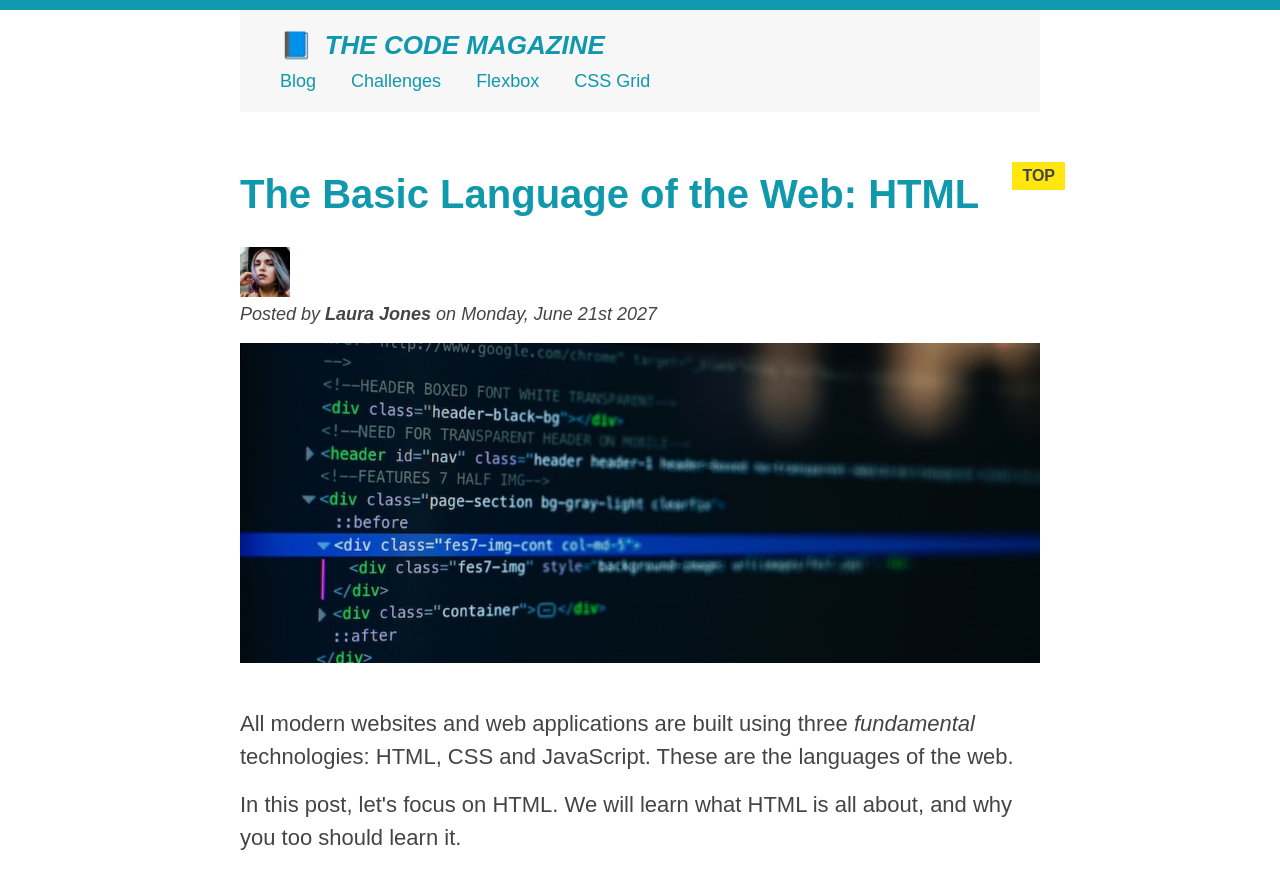
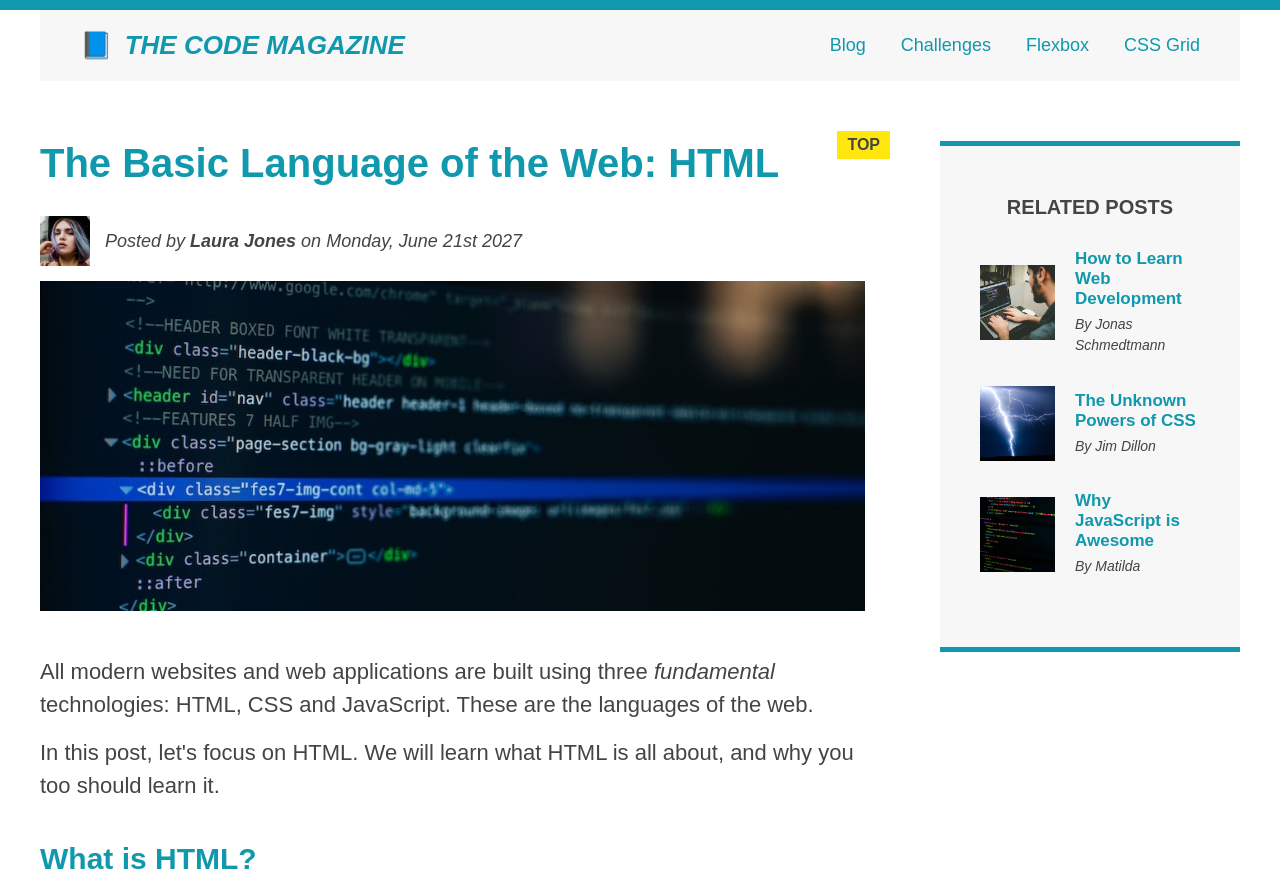
Before and after one commit to xairaven/Web-Design-Schmedtmann, a plain HTML site: page 03-CSS-Layouts/index.html in a window 1280 px wide. Shown: the top 879 px of the page. Drawn offline with Linux system fonts and the light colour scheme.

Commit message:
(Chapter 3) Projects: Blog

```diff
--- a/03-CSS-Layouts/index.html
+++ b/03-CSS-Layouts/index.html
@@ -24,26 +24,32 @@
         <nav>
             <!-- <strong>This is the navigation</strong> -->
             <a href="blog.html">Blog</a>
-            <a href="#">Challenges</a>
-            <a href="#">Flexbox</a>
-            <a href="#">CSS Grid</a>
+            <a href="Challenges">Challenges</a>
+            <a href="flexbox.html">Flexbox</a>
+            <a href="css-grid.html">CSS Grid</a>
         </nav>
+
+        <!--<div class="clear"></div>-->
     </header>
 
+    <!--    <div class="row">-->
     <article>
         <header class="post-header">
             <h2>The Basic Language of the Web: HTML</h2>
 
+            <div class="author-box">
                 <img
                         src="img/laura-jones.jpg"
                         alt="Headshot of Laura Jones"
                         height="50"
                         width="50"
+                        class="author-img"
                 />
 
-            <p id="author">
+                <p id="author" class="author">
                     Posted by <strong>Laura Jones</strong> on Monday, June 21st 2027
                 </p>
+            </div>
 
             <img
                     src="img/post-img.jpg"
@@ -123,38 +129,46 @@
         <h4>Related posts</h4>
 
         <ul class="related">
-            <li>
+            <li class="related-post">
                 <img
                         src="img/related-1.jpg"
                         alt="Person programming"
                         width="75"
                         height="75"
                 />
-                <a href="#">How to Learn Web Development</a>
+
+                <div>
+                    <a href="#" class="related-link">How to Learn Web Development</a>
                     <p class="related-author">By Jonas Schmedtmann</p>
+                </div>
             </li>
-            <li>
+            <li class="related-post">
                 <img
                         src="img/related-2.jpg"
                         alt="Lightning"
                         width="75"
                         height="75"
                 />
-                <a href="#">The Unknown Powers of CSS</a>
+                <div>
+                    <a href="#" class="related-link">The Unknown Powers of CSS</a>
                     <p class="related-author">By Jim Dillon</p>
+                </div>
             </li>
-            <li>
+            <li class="related-post">
                 <img
                         src="img/related-3.jpg"
                         alt="JavaScript code on a screen"
                         width="75"
                         height="75"
                 />
-                <a href="#">Why JavaScript is Awesome</a>
+                <div>
+                    <a href="#" class="related-link">Why JavaScript is Awesome</a>
                     <p class="related-author">By Matilda</p>
+                </div>
             </li>
         </ul>
     </aside>
+    <!--    </div>-->
 
     <footer>
         <p id="copyright" class="copyright text">
--- a/03-CSS-Layouts/style.css
+++ b/03-CSS-Layouts/style.css
@@ -1,7 +1,7 @@
 * {
-    /* border-top: 10px solid #1098ad; */
     margin: 0;
     padding: 0;
+    box-sizing: border-box;
 }
 
 /* PAGE SECTIONS */
@@ -14,7 +14,7 @@ body {
 }
 
 .container {
-    width: 800px;
+    width: 1200px;
     /* margin-left: auto;
     margin-right: auto; */
     margin: 0 auto;
@@ -26,17 +26,12 @@ body {
     padding-left: 40px;
     padding-right: 40px; */
     padding: 20px 40px;
-    margin-bottom: 60px;
     /* height: 80px; */
 }
 
 nav {
     font-size: 18px;
     /* text-align: center; */
-}
-
-article {
-    margin-bottom: 60px;
 }
 
 .post-header {
@@ -48,10 +43,7 @@ aside {
     background-color: #f7f7f7;
     border-top: 5px solid #1098ad;
     border-bottom: 5px solid #1098ad;
-    /* padding-top: 50px;
-    padding-bottom: 50px; */
-    padding: 50px 0;
-    width: 500px;
+    padding: 50px 40px;
 }
 
 /* SMALLER ELEMENTS */
@@ -82,6 +74,7 @@ h4 {
     font-size: 20px;
     text-transform: uppercase;
     text-align: center;
+    margin-bottom: 30px;
 }
 
 p {
@@ -92,7 +85,6 @@ p {
 
 ul,
 ol {
-    margin-left: 50px;
     margin-bottom: 20px;
 }
 
@@ -134,6 +126,7 @@ li:last-child {
 
 .related {
     list-style: none;
+    margin-left: 0;
 }
 
 body {
@@ -198,7 +191,6 @@ nav a:link {
     display: block; */
 
     margin-right: 30px;
-    margin-top: 10px;
     display: inline-block;
 }
 
@@ -245,24 +237,126 @@ h2::before {
     right: -25px;
 }
 
-/* Resolving conflicts */
-/* #copyright {
-  color: red;
+/* FLOATS */
+/*
+.author {
+    margin-left: 80px;
+    margin-top: 10px;
+    float: left;
 }
 
-.copyright {
-  color: blue;
+.author-img {
+    float: left;
+    margin-bottom: 20px;
 }
 
-.text {
-  color: yellow;
+h1 {
+    float: left;
 }
 
-footer p {
-  color: green !important;
-} */
+nav {
+    float: right;
+}
 
-/* nav a:link,
-nav p {
-  font-size: 18px;
-} */
+.clearfix::after {
+    clear: both;
+    content: "";
+    display: block;
+}
+
+article{
+    width: 825px;
+    float: left;
+}
+
+aside{
+    width: 300px;
+    float: right;
+}
+
+footer{
+    clear: both;
+}*/
+
+/* Flexbox */
+.main-header {
+    display: flex;
+    align-items: center;
+    justify-content: space-between;
+}
+
+.author-box {
+    display: flex;
+    align-items: center;
+    margin-bottom: 15px;
+}
+
+.author {
+    margin-bottom: 0;
+    margin-left: 15px;
+}
+
+.related-post {
+    display: flex;
+    align-items: center;
+    gap: 20px;
+    margin-bottom: 30px;
+}
+
+.related-link:link {
+    display: block;
+
+    font-size: 17px;
+    font-weight: bold;
+    font-style: normal;
+    margin-bottom: 5px;
+}
+
+.related-author {
+    margin-bottom: 0;
+    font-size: 14px;
+    font-weight: normal;
+    font-style: italic;
+}
+
+/* FLEXBOX LAYOUT */
+/*
+.row {
+    display: flex;
+    gap: 75px;
+    align-items: flex-start;
+    margin-bottom: 60px;
+}
+
+article {
+    flex: 1;
+    margin-bottom: 0;
+}
+
+aside {
+    flex: 0 0 300px;
+}*/
+
+/* CSS GRID LAYOUT */
+.container {
+    display: grid;
+    grid-template-columns: 1fr 300px;
+    column-gap: 75px;
+    row-gap: 60px;
+}
+
+.main-header {
+    grid-column: 1 / -1;
+}
+
+article {
+
+}
+
+aside {
+    align-self: start;
+}
+
+footer {
+    grid-column: 1/-1;
+}
```
Also changed, not shown: 03-CSS-Layouts/css-grid.html (+51 -4 lines), 03-CSS-Layouts/flexbox.html (+41 -0 lines). Lines whose indentation alone changed are shown as unchanged.
